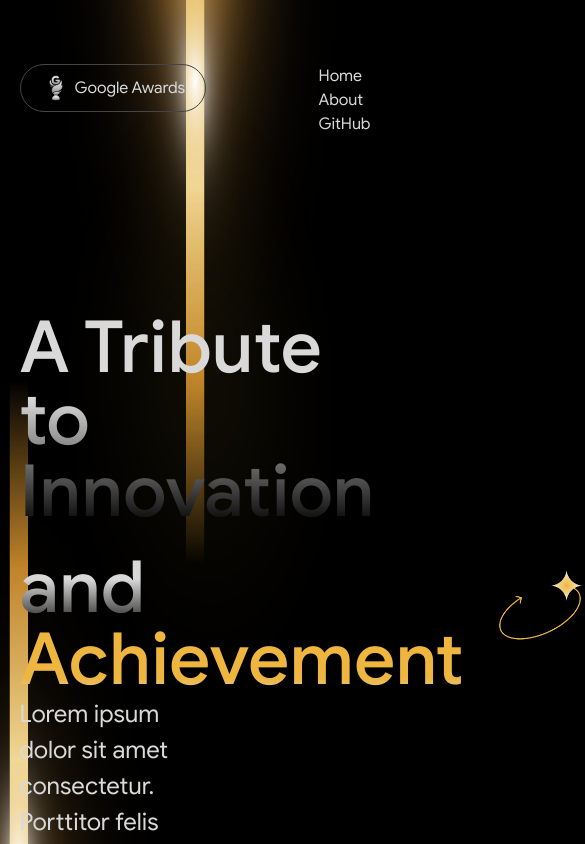
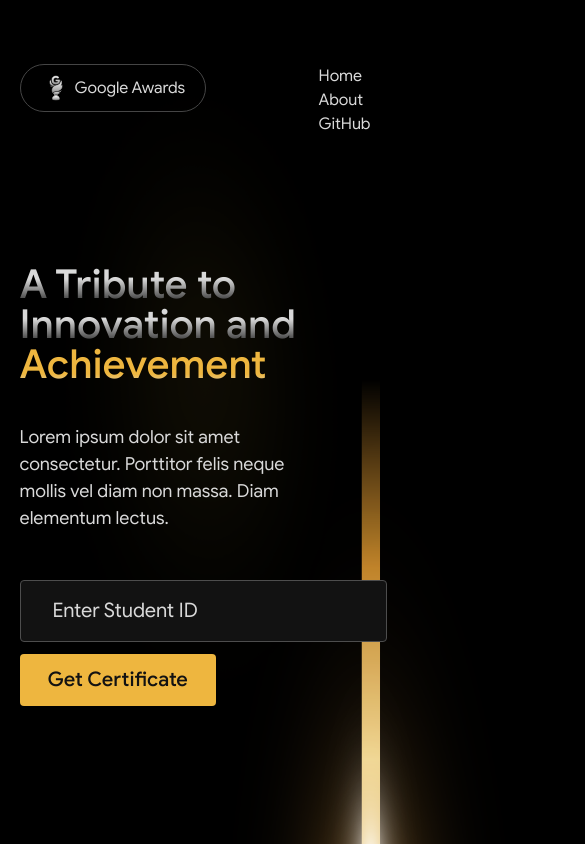
Before and after one commit to gdsc-usls/google-awards, a Next.js app: page / in a window 390 px wide. Shown: the top 844 px of the page, 585 px wide, since content can reach past the window. Built offline with nearby package versions, Linux system fonts and the light colour scheme.

Commit message:
chore: overall responsiveness

```diff
--- a/src/app/page.tsx
+++ b/src/app/page.tsx
@@ -3,7 +3,7 @@ import { Container, Form, About, Footer } from "@/components";
 
 export default function Home() {
   return (
-    <main className="mt-44">
+    <main className="lg:mt-44 mt-32">
       <Container>
         <Image
           priority
@@ -20,7 +20,7 @@ export default function Home() {
           quality={100}
           height={400}
           width={400}
-          className="object-contain mix-blend-difference -z-20 rotate-180 absolute right-44 top-80"
+          className="object-contain mix-blend-difference -z-20 rotate-180 absolute xl:right-44 md:-right-20 -right-44 top-80"
         />
 
         <Image
@@ -30,15 +30,17 @@ export default function Home() {
           quality={100}
           height={400}
           width={400}
-          className="object-contain mix-blend-difference -z-20 absolute right-0 top-[-800px]"
+          className="object-contain mix-blend-difference -z-20 absolute right-0 top-[-800px] hidden lg:block"
         />
-        <div className="text-7xl font-google-mid space-y-6">
+
+        {/* LG ViewPort */}
+        <div className="lg:text-7xl text-6xl font-google-mid space-y-6 hidden md:block">
           <h1 className="bg-clip-text text-transparent bg-gradient-to-b from-40% from-secondary-100 to-black">
             A Tribute to Innovation
           </h1>
 
           <div className="flex">
-            <h1>
+            <h1 className="whitespace-no">
               <span className="bg-clip-text text-transparent bg-gradient-to-b from-40% from-secondary-100 to-black">
                 and{" "}
               </span>
@@ -57,7 +59,21 @@ export default function Home() {
             />
           </div>
         </div>
-        <p className="text-2xl text-secondary-100 w-[55%] leading-normal">
+
+        {/* SM ViewPort */}
+        <h1 className="text-[2.5rem] leading-10 font-google-mid space-y-6 text-left block md:hidden">
+          <span className="bg-clip-text text-transparent bg-gradient-to-b from-40% from-secondary-100 to-black">
+            A Tribute to Innovation
+          </span>{" "}
+          <span className="bg-clip-text text-transparent bg-gradient-to-b from-40% from-secondary-100 to-black">
+            and
+          </span>
+          <span className="bg-clip-text text-transparent bg-gradient-to-b from-70% from-primary-100 to-secondary-100">
+            {" "}
+            Achievement
+          </span>
+        </h1>
+        <p className="md:text-2xl text-secondary-100 w-5/6 md:text-left text-left md:mx-0 sm:w-3/4 lg:w-[55%] text-lg leading-normal mt-10">
           Lorem ipsum dolor sit amet consectetur. Porttitor felis neque mollis
           vel diam non massa. Diam elementum lectus.
         </p>
--- a/src/components/About.tsx
+++ b/src/components/About.tsx
@@ -19,7 +19,7 @@ const stats = [
 
 export const About = () => {
   return (
-    <section className="bg-secondary-400 mt-72 py-24 relative">
+    <section className="bg-secondary-400 mt-72 pt-24 relative">
       <Image
         src="/images/glow.png"
         alt="glow"
@@ -49,7 +49,7 @@ export const About = () => {
             </Link>
           </div>
         </div>
-        <div className="h-1 bg-secondary-300 my-32"></div>
+        <div className="h-[2px] bg-secondary-300 my-32"></div>
 
         <div className="flex justify-evenly">
           {stats.map((s) => (
--- a/src/components/Footer.tsx
+++ b/src/components/Footer.tsx
@@ -62,7 +62,7 @@ export const Footer = () => {
   ];
 
   return (
-    <footer className="bg-secondary-400 mt-64 pt-32  border-t-2 border-t-secondary-300">
+    <footer className="bg-secondary-400 mt-32 md:mt-64 pt-32 border-t-2 border-t-secondary-300">
       <Container className="flex flex-col justify-between">
         <div className="flex w-full flex-col justify-between gap-20 whitespace-nowrap lg:flex-row lg:gap-40 xl:gap-96">
           <div className="text-white">
--- a/src/components/Form.tsx
+++ b/src/components/Form.tsx
@@ -13,7 +13,7 @@ export const Form = () => {
 
       <button
         type="submit"
-        className="bg-primary-100 text-secondary-300 py-4 px-10 text-xl rounded font-google-mid"
+        className="bg-primary-100 text-secondary-300 lg:py-4 lg:px-10 py-3 px-7 text-xl rounded font-google-mid mt-3 md:mt-0"
       >
         Get Certificate
       </button>
--- a/src/components/Navbar.tsx
+++ b/src/components/Navbar.tsx
@@ -3,7 +3,7 @@ import { Container } from "./Container";
 
 export const Navbar = () => {
   return (
-    <Container className="flex justify-between items-start mt-16">
+    <Container className="flex justify-between items-start mt-16 z-30">
       <div className="flex gap-x-1 items-center border border-[#454545] lg:px-8 px-5 py-2 rounded-full">
         <Image
           priority
@@ -16,7 +16,7 @@ export const Navbar = () => {
         <p>Google Awards</p>
       </div>
 
-      <ul className="flex gap-x-24 lg:flex-rows flex-col">
+      <ul className="flex gap-x-24 lg:flex-row flex-col cursor-pointer mix-blend-difference">
         <li>Home</li>
         <li>About</li>
         <li>GitHub</li>
```
